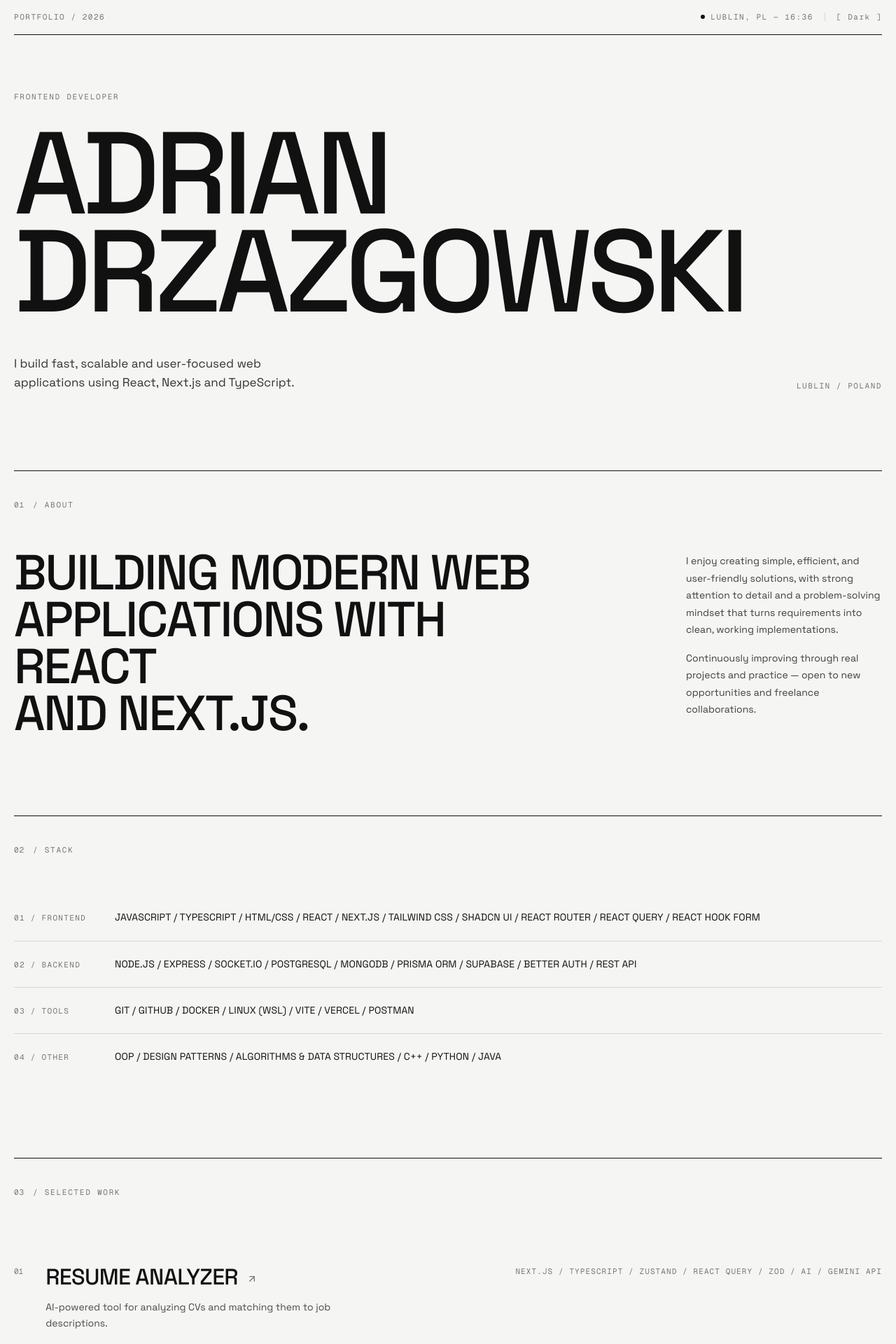
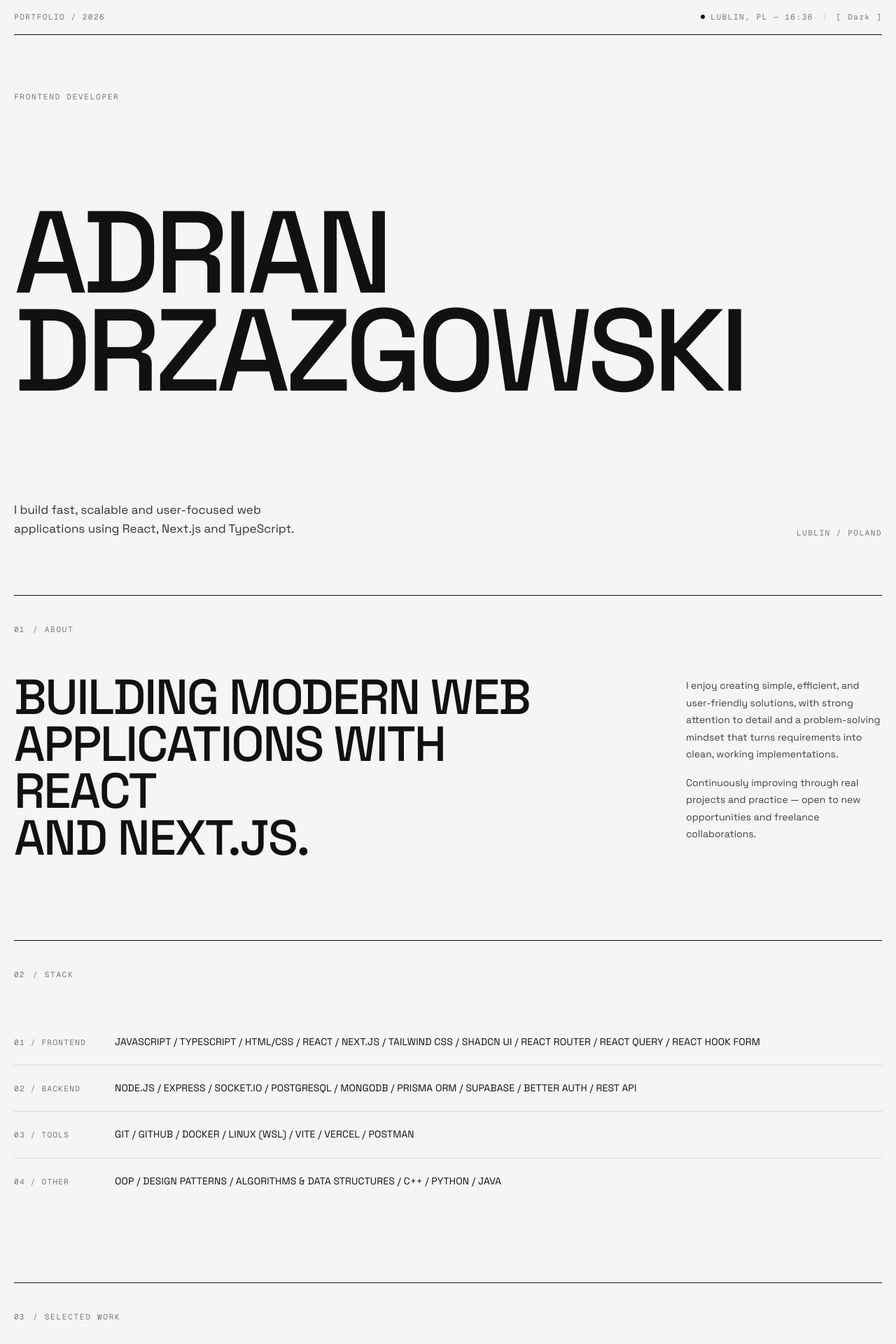
Before and after one commit to iamdrzazgowski/personal-website, a Next.js app: page / in a window 1280 px wide. Shown: the top 1920 px of the page at 70% size. Built offline with nearby package versions, Linux system fonts and the light colour scheme.

Commit message:
change some styles

```diff
--- a/src/components/hero.tsx
+++ b/src/components/hero.tsx
@@ -1,7 +1,7 @@
 export default function Hero() {
   return (
-    <section className="pt-14 pb-20 md:pt-20 md:pb-28">
-      <p className="mb-6 font-mono text-[11px] uppercase tracking-[0.16em] text-muted-foreground md:mb-8">
+    <section className="flex min-h-dvh flex-col justify-between py-14 md:py-20">
+      <p className="font-mono text-[11px] uppercase tracking-[0.16em] text-muted-foreground">
         Frontend Developer
       </p>
 
@@ -11,7 +11,7 @@ export default function Hero() {
         Drzazgowski
       </h1>
 
-      <div className="mt-8 flex flex-col gap-5 md:mt-12 md:flex-row md:items-end md:justify-between md:gap-10">
+      <div className="flex flex-col gap-5 md:flex-row md:items-end md:justify-between md:gap-10">
         <p className="max-w-[42ch] text-[15px] leading-[1.6] text-foreground/85 md:text-[17px]">
           I build fast, scalable and user-focused web applications using React,
           Next.js and TypeScript.
--- a/src/components/projects.tsx
+++ b/src/components/projects.tsx
@@ -37,7 +37,10 @@ export default function Projects({ index }: ProjectsProps) {
               </p>
             </div>
 
-            <p className="font-mono text-[11px] uppercase tracking-widest text-muted-foreground md:pt-2 md:text-right">
+            <p
+              title={project.tags.join(" / ")}
+              className="font-mono text-[11px] uppercase tracking-widest text-muted-foreground md:w-56 md:shrink-0 md:truncate md:pt-2 md:text-right"
+            >
               {project.tags.join(" / ")}
             </p>
           </Link>
--- a/src/components/utility-bar.tsx
+++ b/src/components/utility-bar.tsx
@@ -33,14 +33,17 @@ export default function UtilityBar() {
     <header className="flex items-center justify-between border-b border-border py-4 font-mono text-[11px] uppercase tracking-[0.14em] text-muted-foreground">
       <span>Portfolio / {clock?.year ?? "—"}</span>
       <div className="flex items-center gap-4">
-        <span className="flex items-center gap-2">
+        <span className="hidden items-center gap-2 md:flex">
           <span
             className="inline-block h-1.5 w-1.5 rounded-full bg-foreground"
             aria-hidden
           />
           Lublin, PL{clock ? ` — ${clock.time}` : ""}
         </span>
-        <span className="h-3 w-px bg-(--subtle-border)" aria-hidden />
+        <span
+          className="hidden h-3 w-px bg-(--subtle-border) md:inline-block"
+          aria-hidden
+        />
         <ThemeToggle />
       </div>
     </header>
```
